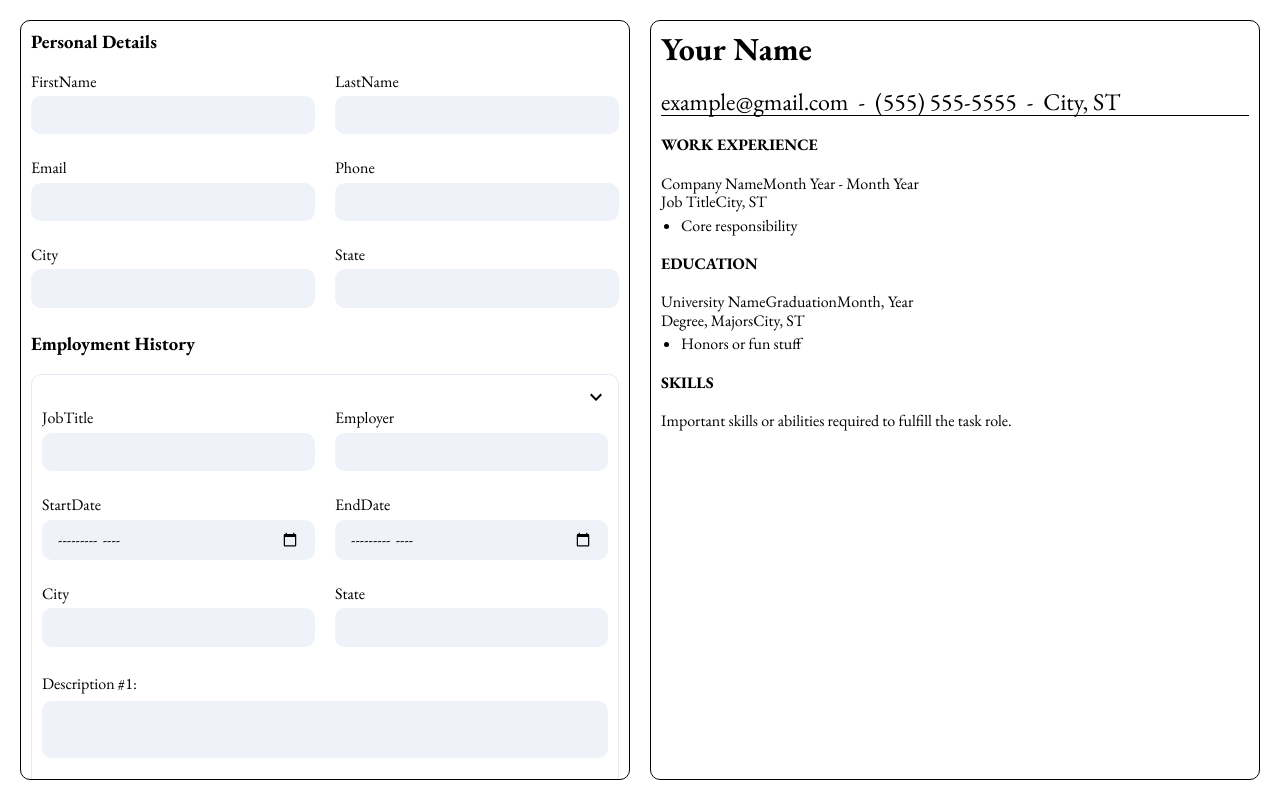
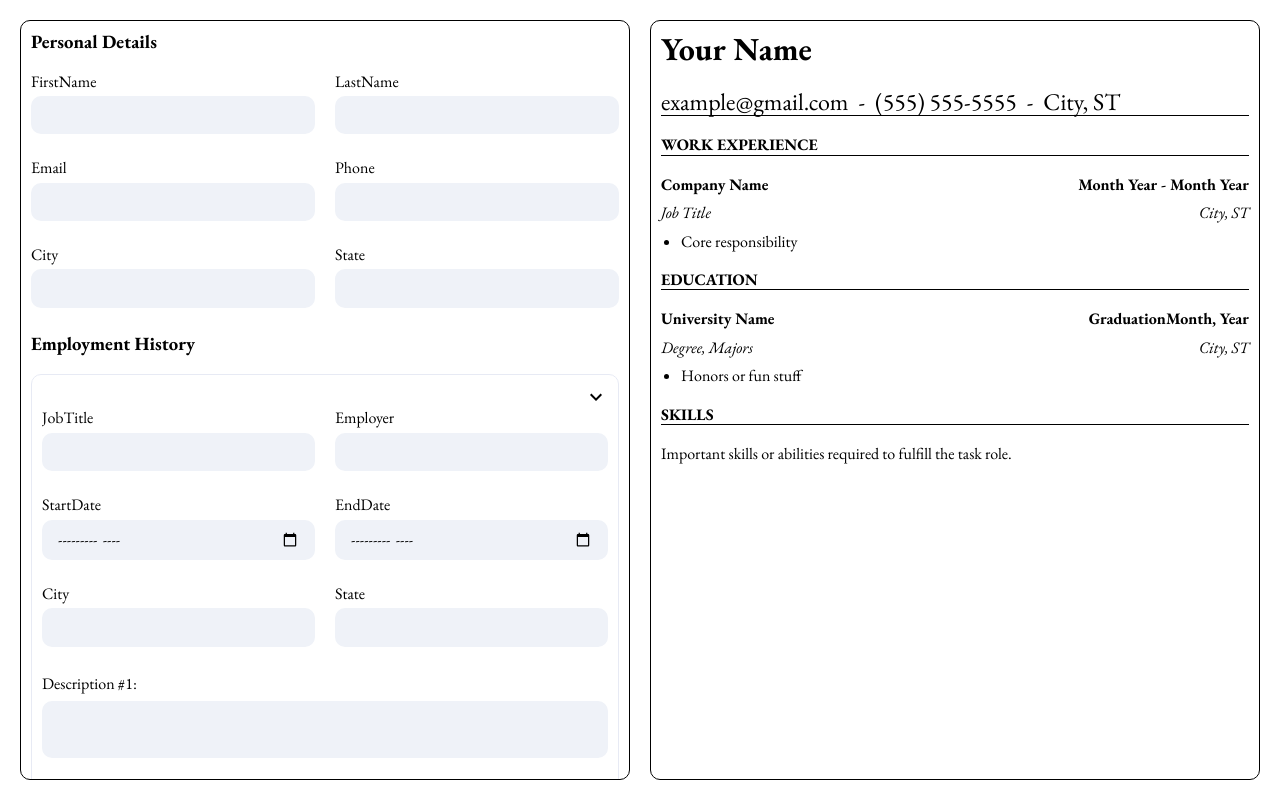
Before and after one commit to whitesgr03/cv-project, a React (Create React App) app: page / in a window 1280 px wide. Built offline with nearby package versions, Linux system fonts and the light colour scheme.

Commit message:
Add className

```diff
--- a/src/components/preview.js
+++ b/src/components/preview.js
@@ -54,7 +54,7 @@
 			? null
 			: employment.dataList.map(item => {
 					return (
-						<div key={item.id}>
+						<div key={item.id} className="wrap">
 							<p>
 								<span>{item.employer}</span>
 								<span>
@@ -79,7 +79,7 @@
 
 	return (
 		<div className={employment.type}>
-			<p>WORK EXPERIENCE</p>
+			<p className="title">WORK EXPERIENCE</p>
 			{dataList}
 		</div>
 	);
@@ -91,7 +91,7 @@
 			? null
 			: education.dataList.map(item => {
 					return (
-						<div key={item.id}>
+						<div key={item.id} className="wrap">
 							<p>
 								<span>{item.school}</span>
 								<span>
@@ -115,7 +115,7 @@
 			  });
 	return (
 		<div className={education.type}>
-			<p>EDUCATION</p>
+			<p className="title">EDUCATION</p>
 			{dataList}
 		</div>
 	);
@@ -123,7 +123,7 @@
 
 const Skills = ({ skills }) => (
 	<div className={skills.type}>
-		<p>SKILLS</p>
+		<p className="title">SKILLS</p>
 		<p>{skills.data.skill}</p>
 	</div>
 );
```
